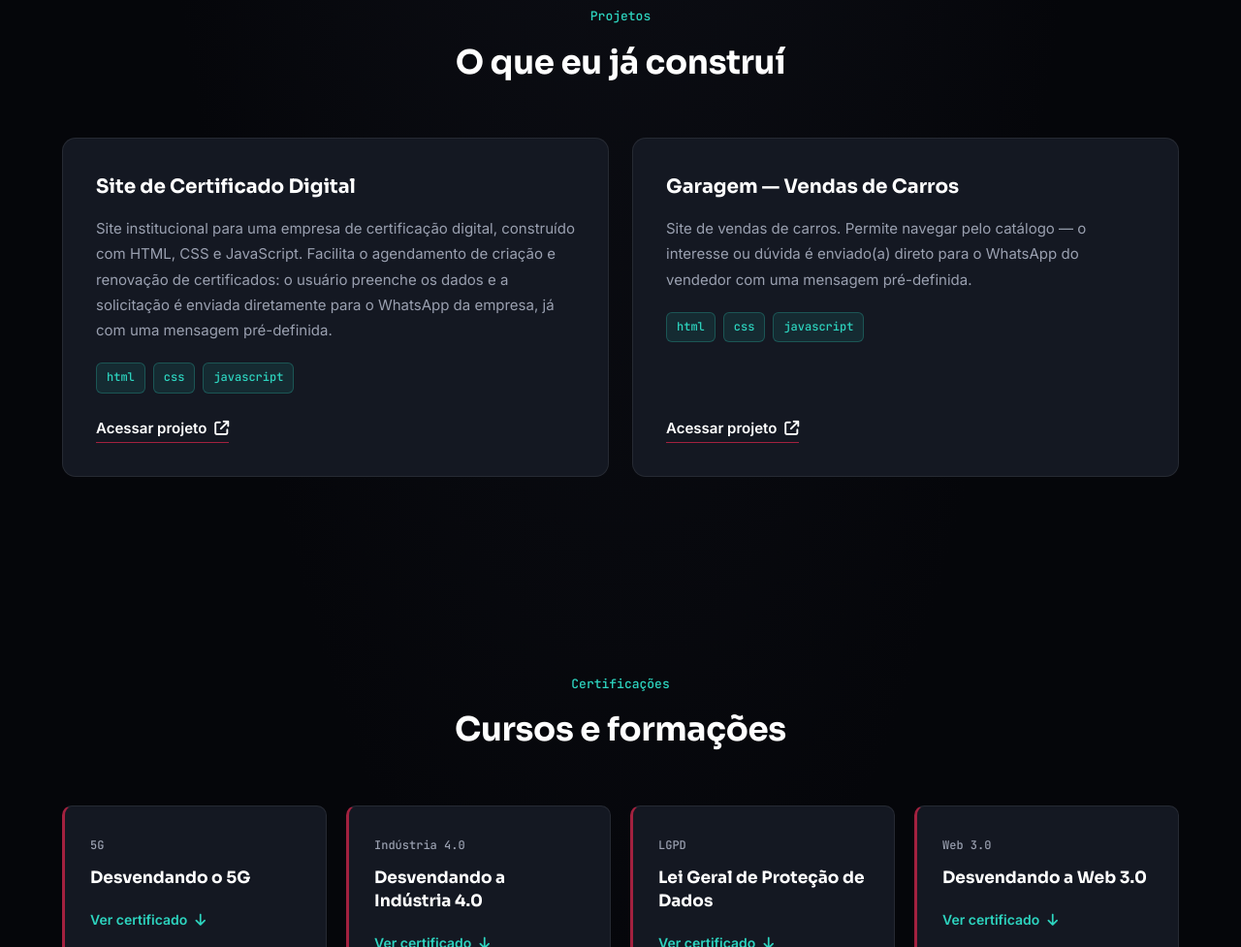
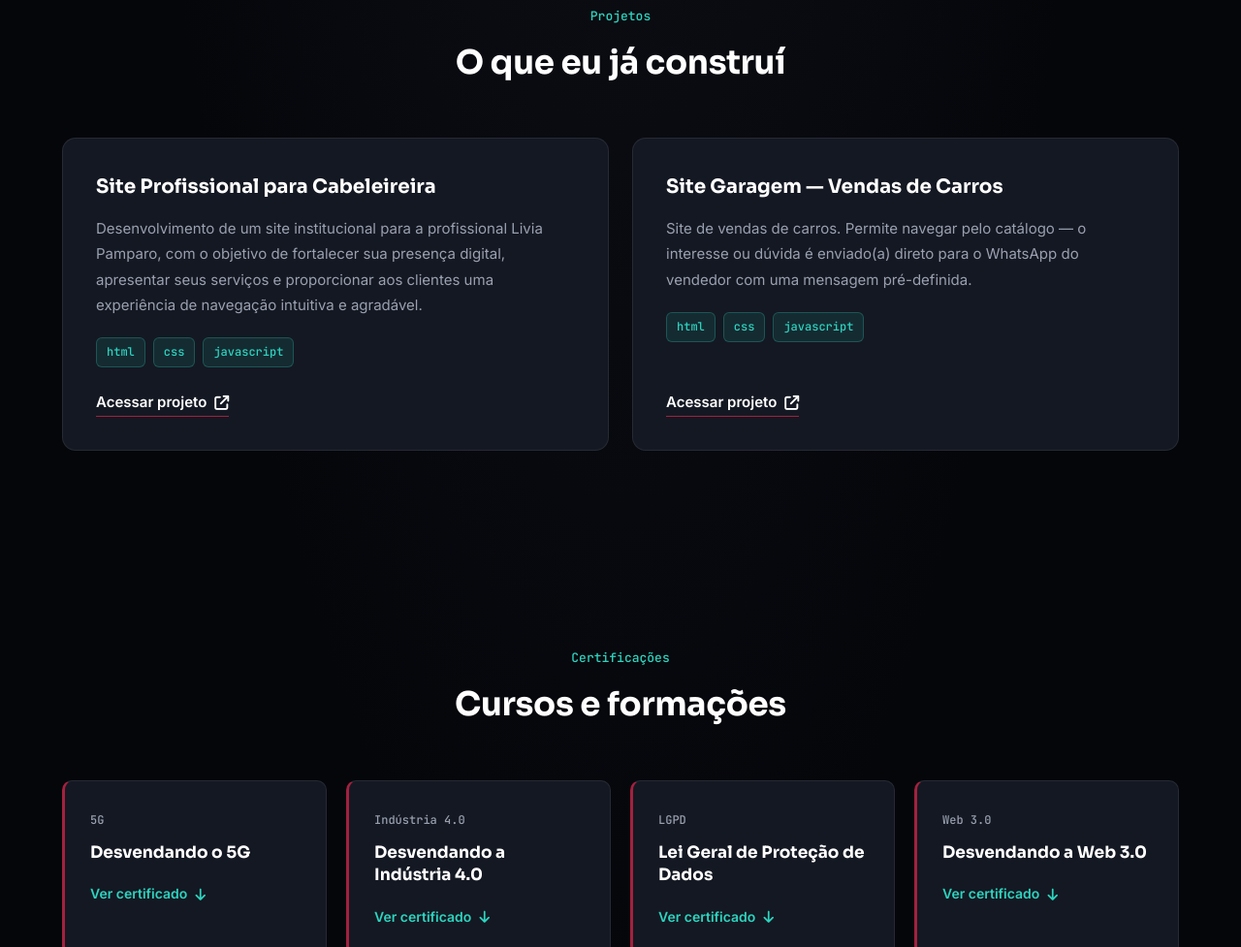
Before and after one commit to Mellbs/Portifolio, a plain HTML site: page index.html in a window 1280 px wide. Shown: the part 1559-2536 px from the top of the page at 97% size. Drawn offline with Linux system fonts and the light colour scheme.

Commit message:
site livia

```diff
--- a/index.html
+++ b/index.html
@@ -124,23 +124,20 @@
             <div class="projects-grid">
 
                 <article class="project-card">
-                    <h3>Site de Certificado Digital</h3>
+                    <h3>Site Profissional para Cabeleireira</h3>
                     <p>
-                        Site institucional para uma empresa de certificação digital, construído com HTML, CSS e
-                        JavaScript. Facilita o agendamento de criação e renovação de certificados: o usuário
-                        preenche os dados e a solicitação é enviada diretamente para o WhatsApp da empresa, já
-                        com uma mensagem pré-definida.
+                        Desenvolvimento de um site institucional para a profissional Livia Pamparo, com o objetivo de fortalecer sua presença digital, apresentar seus serviços e proporcionar aos clientes uma experiência de navegação intuitiva e agradável.
                     </p>
                     <div class="tech-tags">
                         <span>html</span><span>css</span><span>javascript</span>
                     </div>
-                    <a class="project-link" href="https://certificado-digital-rho.vercel.app/" target="_blank" rel="noopener">
+                    <a class="project-link" href="https://www.liviapamparo.com.br" target="_blank" rel="noopener">
                         Acessar projeto <i class="fa-solid fa-arrow-up-right-from-square"></i>
                     </a>
                 </article>
 
                 <article class="project-card">
-                    <h3>Garagem — Vendas de Carros</h3>
+                    <h3> Site Garagem — Vendas de Carros</h3>
                     <p>
                         Site de vendas de carros. Permite navegar pelo catálogo — o interesse ou dúvida é enviado(a) direto para o WhatsApp do vendedor com uma mensagem
                         pré-definida.
```
